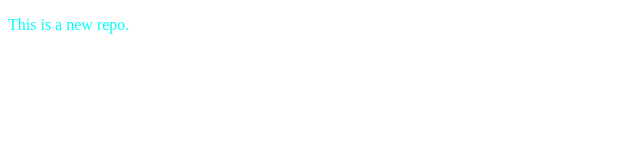
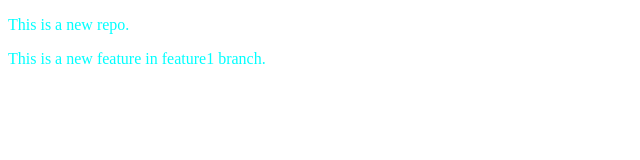
Before and after one commit to sairaj-github/localrepo, a plain HTML site: page index.html in a window 1280 px wide. Shown: the whole page, without its empty margins (0-640 px from the left). Drawn offline with Linux system fonts and the light colour scheme.

Commit message:
Updated in feature1 branch

```diff
--- a/index.html
+++ b/index.html
@@ -8,5 +8,6 @@
 </head>
 <body>
     <p>This is a new repo.</p>
+    <p>This is a new feature in feature1 branch.</p>
 </body>
 </html>
```
